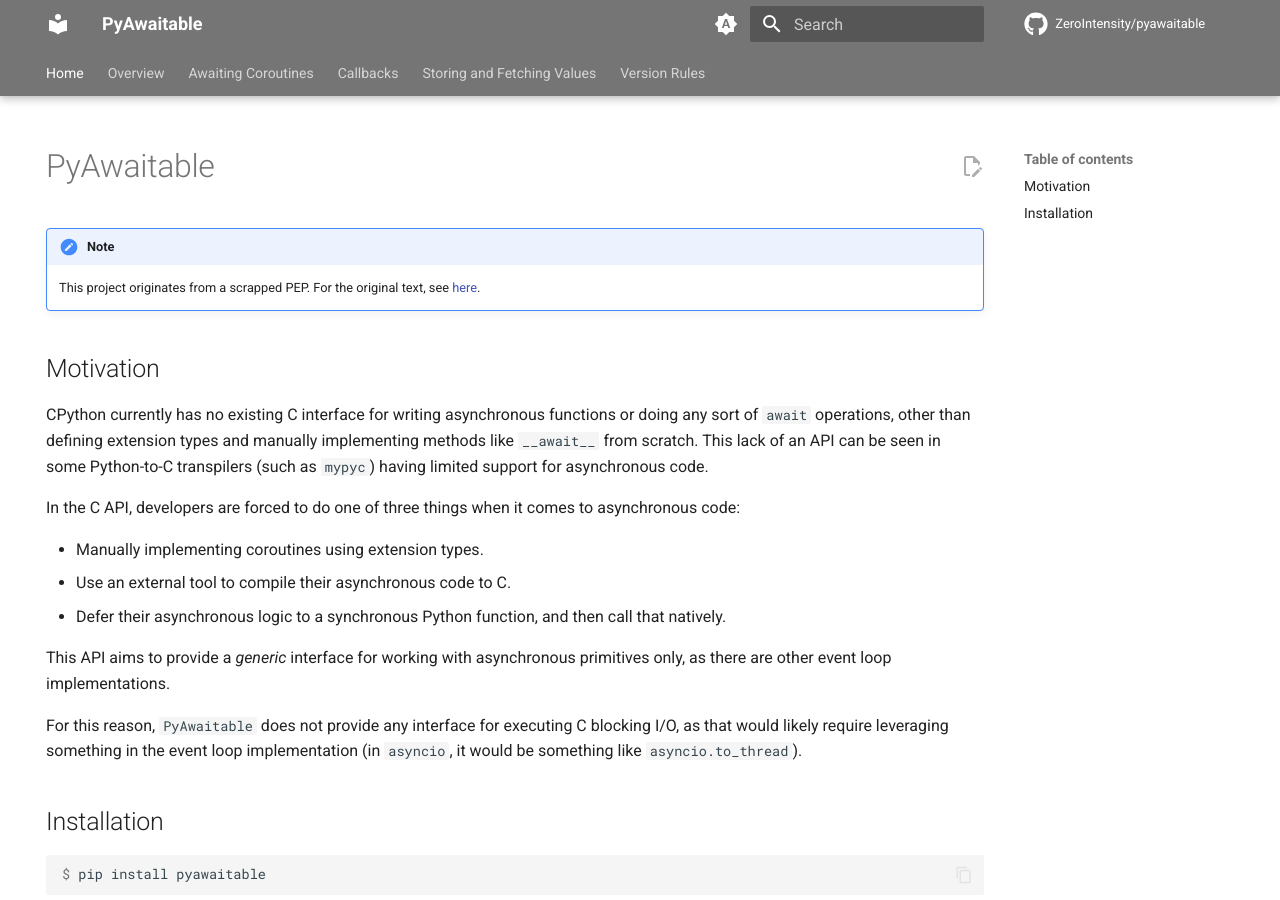
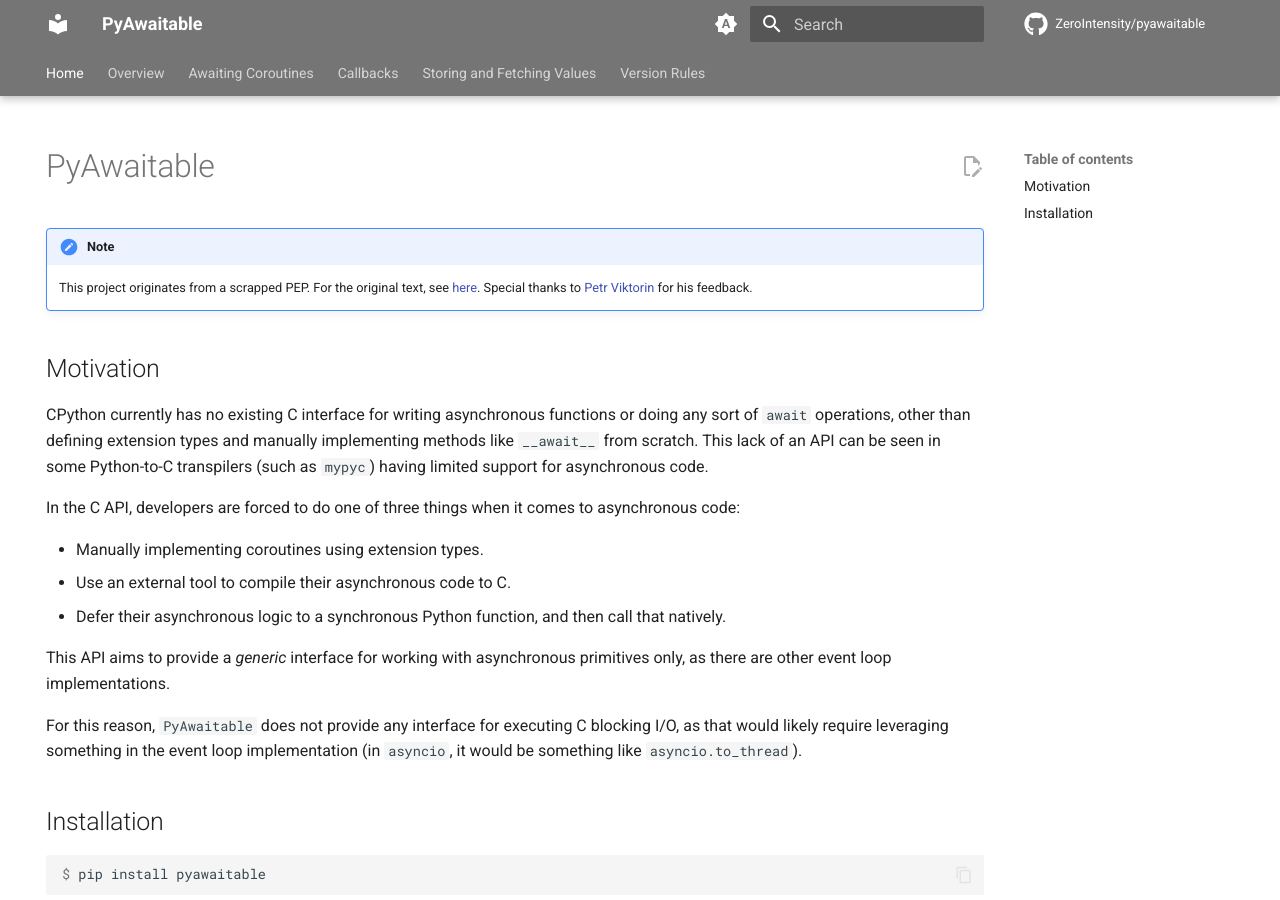
Before and after one commit to ZeroIntensity/pyawaitable, an MkDocs documentation site: the page built from docs/index.md, in a window 1280 px wide and 900 px high. Built offline with MkDocs 1.6.1 and Material for MkDocs 9.7.7, drawn with Linux system fonts in a browser that asks for light colours; comment, search, counter and statistics services are not loaded.

Commit message:
Update index.md

```diff
--- a/docs/index.md
+++ b/docs/index.md
@@ -7,7 +7,7 @@
 
 !!! note
 
-    This project originates from a scrapped PEP. For the original text, see [here](https://gist.github.com/ZeroIntensity/8d32e94b243529c7e1c27349e972d926).
+    This project originates from a scrapped PEP. For the original text, see [here](https://gist.github.com/ZeroIntensity/8d32e94b243529c7e1c27349e972d926). Special thanks to [Petr Viktorin](https://github.com/encukou) for his feedback.
 
 ## Motivation
 
```
